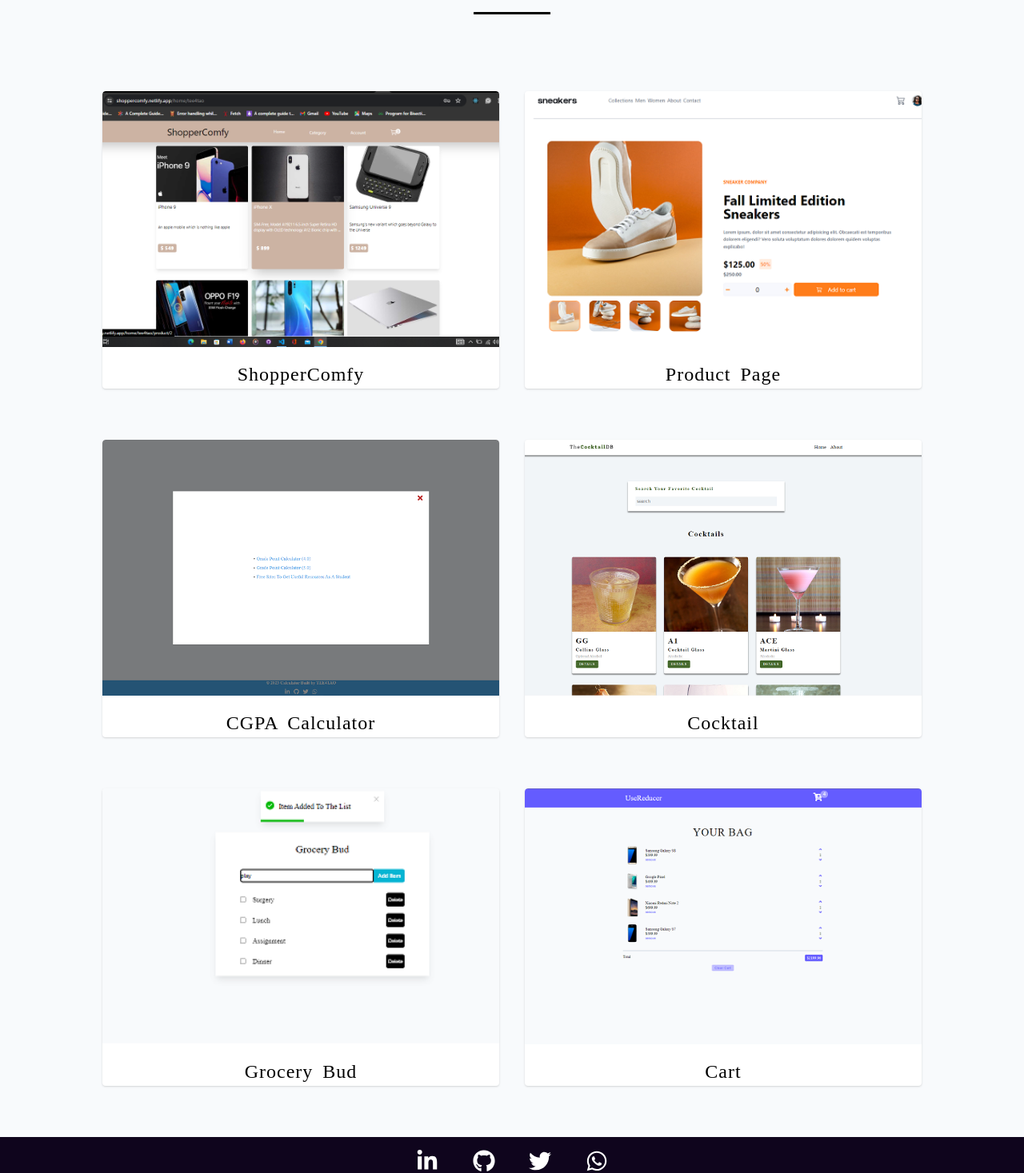
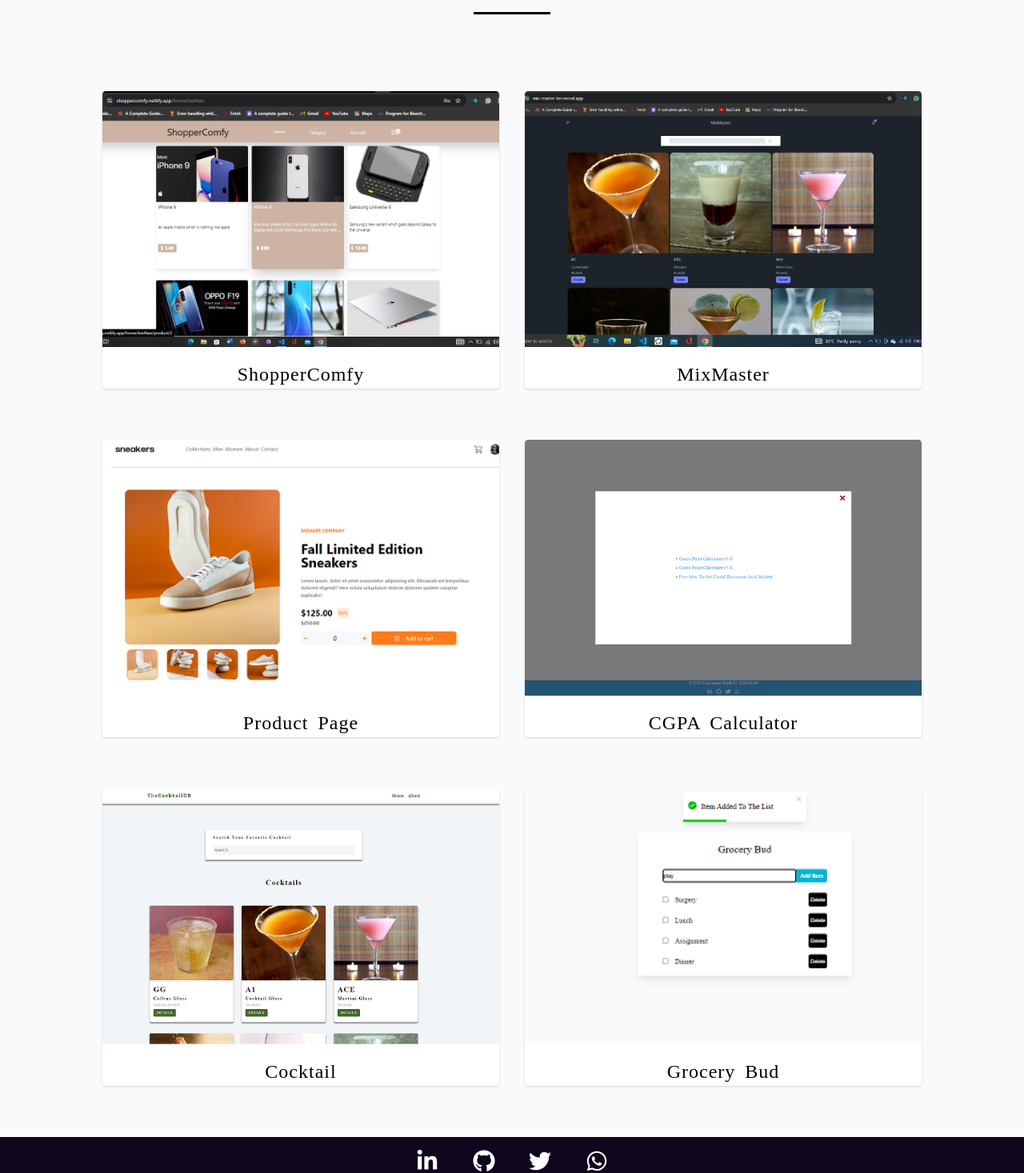
Before and after one commit to tee4tao/My-Portfolio, a React (Vite) app: page /projects in a window 1280 px wide. Shown: the part 232-1699 px from the top of the page at 80% size. Built offline with nearby package versions, Linux system fonts and the light colour scheme.

Commit message:
updated projects

```diff
--- a/src/Home.jsx
+++ b/src/Home.jsx
@@ -17,6 +17,7 @@ import tao from "./Image/tao img.jpg";
 import project1 from "./Image/CGPA-cal img.png";
 import project2 from "./Image/grocery-bud.png";
 import project3 from "./Image/shopper-comfy.png";
+import project4 from "./Image/MixMaster.png"
 import html from "./logos/html-5-logo-svgrepo-com.svg"
 import css from "./logos/CSS3_logo_and_wordmark.svg"
 import tailwindCSS from "./logos/Tailwind_CSS_Logo.svg"
@@ -198,21 +199,6 @@ const Home = () => {
                 ]}
                 repeat={Infinity}
               />
-              {/* <div style={{ marginBottom: `1rem` }}>Hey There!</div>
-              <div style={{ marginBottom: `1rem` }}>
-                I am Taofeek Adeniyi, a Frontend Developer.
-              </div>
-              <div style={{ marginBottom: `1rem` }}>
-                I am a self-motivated Frontend Developer with more than a year
-                experience in designing and implementing user-centric web
-                applications.
-              </div>
-              <div>
-                I am passionate about finding solutions to problem which made me
-                study Mathematics in the University of Ibadan, Nigeria. So I am
-                a proactive problem-solver with keen eye for detail dedicated to
-                delivering exceptional user experiences
-              </div> */}
 
               <Link to={"/about"} className="about-details_link">
                 <button className="see-more more-about">see more</button>
@@ -241,17 +227,6 @@ const Home = () => {
                     }`}
                   >
                     <div className="img-details_container">
-                      {/* This is a To-do list built where items can be added,
-                                  marked as read and deleted. All the items added are saved
-                                  in the local storage.
-                                  <div>Built With: </div>
-                                  <div>
-                                    HTML
-                                    <BsDot />
-                                    CSS
-                                    <BsDot />
-                                    React JS
-                                  </div> */}
                       {openProject2Modal && (
                         <TypeAnimation
                           sequence={[
@@ -338,11 +313,11 @@ const Home = () => {
                         <TypeAnimation
                           sequence={[
                             // Same substring at the start will only be typed out once, initially
-                            `This is a calculator that helps students calculate their CGPA and tell you the Class of Degree you fall into.
+                            `Introducing "MixMaster," the ultimate party sidekick app that fetches cocktails from the hilarious Cocktails DB API. With a flick of your finger, you'll unlock a treasure trove of enchanting drink recipes that'll make your taste buds dance and your friends jump with joy.
 
                           Built With:
 
-                            HTML . CSS . ReactJS`,
+                            HTML . CSS . TailwindCSS . NextJS`,
                             1000,
                             "",
                           ]}
@@ -359,7 +334,7 @@ const Home = () => {
                       <div className="img-btns_container">
                         <button className="view-project_btn">
                           <a
-                            href="https://cgpa-calculator01.netlify.app/"
+                            href="https://mix-master-ten.vercel.app/"
                             target="_blank"
                           >
                             view project
@@ -370,7 +345,7 @@ const Home = () => {
                         </button>
                         <button className="view-code_btn">
                           <a
-                            href="https://github.com/tee4tao/cgpa-calculator"
+                            href="https://github.com/tee4tao/MixMaster"
                             target="_blank"
                           >
                             view code
@@ -383,15 +358,15 @@ const Home = () => {
                     </div>
                   </div>
                   <img
-                    src={project1}
-                    alt="CGPA Calculator"
+                    src={project4}
+                    alt="MixMaster"
                     className={`${
                       openProject1Modal ? `project-img test` : `project-img`
                     }`}
                     onMouseEnter={() => setOpenProject1Modal(true)}
                   />
                 </div>
-                <div className="project-title">CGPA Calculator</div>
+                <div className="project-title">MixMaster</div>
               </div>
               {/* project 2 */}
             </div>
--- a/src/Projects.jsx
+++ b/src/Projects.jsx
@@ -6,7 +6,7 @@ import { useGlobalContext } from "./context";
 import { TypeAnimation } from "react-type-animation";
 import project1 from "./Image/CGPA-cal img.png";
 import project2 from "./Image/grocery-bud.png";
-import project3 from "./Image/cart.png";
+import project3 from "./Image/MixMaster.png";
 import project4 from "./Image/cocktail.png";
 import project5 from "./Image/product-page.png";
 import project6 from "./Image/shopper-comfy.png";
@@ -226,6 +226,79 @@ const Projects = () => {
                 />
               </div>
               <div className="project-title">ShopperComfy</div>
+            </div>
+            {/* project 3 */}
+            <div className="projects-details">
+              <div
+                className="project-img_container"
+                onMouseLeave={() => setOpenProject3Modal(false)}
+              >
+                <div
+                  className={`${
+                    openProject3Modal
+                      ? `project-img_details show-details`
+                      : `project-img_details`
+                  }`}
+                >
+                  <div className="img-details_container">
+                    {openProject3Modal && (
+                      <TypeAnimation
+                        sequence={[
+                          // Same substring at the start will only be typed out once, initially
+                          `Introducing "MixMaster," the ultimate party sidekick app that fetches cocktails from the hilarious Cocktails DB API. With a flick of your finger, you'll unlock a treasure trove of enchanting drink recipes that'll make your taste buds dance and your friends jump with joy.
+
+                          Built With:
+
+                            HTML . CSS . TailwindCSS . NextJS`,
+                          1000,
+                          "",
+                        ]}
+                        wrapper="span"
+                        speed={50}
+                        style={{
+                          whiteSpace: "pre-line",
+                          display: "block",
+                          color: "white",
+                        }}
+                        repeat={Infinity}
+                      />
+                    )}
+                    <div className="img-btns_container">
+                      <button className="view-project_btn">
+                        <a
+                          href="https://mix-master-ten.vercel.app/"
+                          target="_blank"
+                        >
+                          view project
+                          <span className="btn-icon">
+                            <FaArrowCircleRight />
+                          </span>
+                        </a>
+                      </button>
+                      <button className="view-code_btn">
+                        <a
+                          href="https://github.com/tee4tao/MixMaster"
+                          target="_blank"
+                        >
+                          view code
+                          <span className="btn-icon">
+                            <FaGithub />
+                          </span>
+                        </a>
+                      </button>
+                    </div>
+                  </div>
+                </div>
+                <img
+                  src={project3}
+                  alt="MixMaster"
+                  className={`${
+                    openProject3Modal ? `project-img test` : `project-img`
+                  }`}
+                  onMouseEnter={() => setOpenProject3Modal(true)}
+                />
+              </div>
+              <div className="project-title">MixMaster</div>
             </div>
             {/* project 5 */}
             <div className="projects-details">
@@ -561,91 +634,7 @@ const Projects = () => {
               </div>
               <div className="project-title">Grocery Bud</div>
             </div>
-            {/* project 3 */}
-            <div className="projects-details">
-              <div
-                className="project-img_container"
-                onMouseLeave={() => setOpenProject3Modal(false)}
-              >
-                <div
-                  className={`${
-                    openProject3Modal
-                      ? `project-img_details show-details`
-                      : `project-img_details`
-                  }`}
-                >
-                  <div className="img-details_container">
-                    {openProject3Modal && (
-                      <TypeAnimation
-                        sequence={[
-                          // Same substring at the start will only be typed out once, initially
-                          `This is a part of an e-commerce website which shows the items in your cart and shows the total price. You can also increase the quatity of items you want and you can remove anitem you don't want.
 
-                          Built With:
-
-                            HTML . CSS . ReactJS`,
-                          1000,
-                          "",
-                        ]}
-                        wrapper="span"
-                        speed={50}
-                        style={{
-                          whiteSpace: "pre-line",
-                          display: "block",
-                          color: "white",
-                        }}
-                        repeat={Infinity}
-                      />
-                    )}
-                    {/* This is a part of an e-commerce website which shows the
-                    items in your cart and shows the total price. You can also
-                    increase the quatity of items you want and you can remove an
-                    item you don't want.
-                    <div>Built With: </div>
-                    <div>
-                      HTML
-                      <BsDot />
-                      CSS
-                      <BsDot />
-                      React JS
-                    </div> */}
-                    <div className="img-btns_container">
-                      <button className="view-project_btn">
-                        <a
-                          href="https://cart-item.netlify.app/"
-                          target="_blank"
-                        >
-                          view project
-                          <span className="btn-icon">
-                            <FaArrowCircleRight />
-                          </span>
-                        </a>
-                      </button>
-                      <button className="view-code_btn">
-                        <a
-                          href="https://github.com/tee4tao/Cart"
-                          target="_blank"
-                        >
-                          view code
-                          <span className="btn-icon">
-                            <FaGithub />
-                          </span>
-                        </a>
-                      </button>
-                    </div>
-                  </div>
-                </div>
-                <img
-                  src={project3}
-                  alt="Cart"
-                  className={`${
-                    openProject3Modal ? `project-img test` : `project-img`
-                  }`}
-                  onMouseEnter={() => setOpenProject3Modal(true)}
-                />
-              </div>
-              <div className="project-title">Cart</div>
-            </div>
           </div>
         </div>
       </section>
```
Also changed, not shown: src/Image/MixMaster.png (added).
